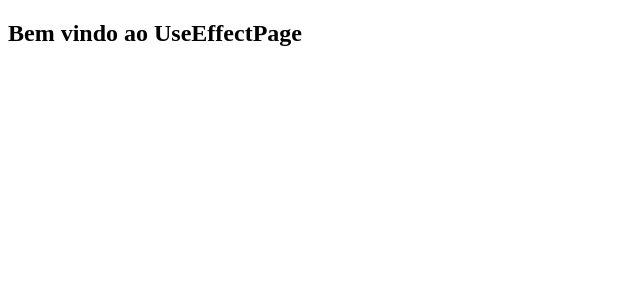
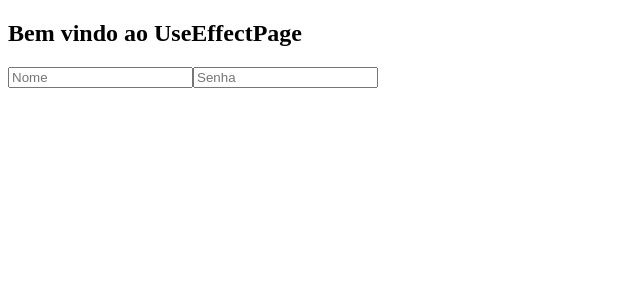
Before and after one commit to devbdallagnol/dio_react_hooks, a React (Create React App) app: page /useEffect in a window 1280 px wide. Shown: the top 300 px of the page, without its empty margins (0-640 px from the left). Built offline with nearby package versions, Linux system fonts and the light colour scheme.

Commit message:
update - useEffectPage.jsx - criando input Name e Senha

```diff
--- a/src/pages/useEffectPage.jsx
+++ b/src/pages/useEffectPage.jsx
@@ -1,9 +1,23 @@
-import react from "react";
+import react, { useState } from "react";
 
 export const UseEffectPage = () => {
-    return (
-        <h2>Bem vindo ao UseEffectPage</h2>
-    )
-}
+  const [name, setName] = useState("");
+  const [password, setPassword] = useState("");
+  return (
+    <>
+      <h2>Bem vindo ao UseEffectPage</h2>
+      <input
+        placeholder="Nome"
+        value={name}
+        onChange={(event) => setName(event.target.value)}
+      />
+      <input
+        placeholder="Senha"
+        value={password}
+        onChange={(event) => setPassword(event.target.value)}
+      />
+    </>
+  );
+};
 
 export default UseEffectPage;
```
